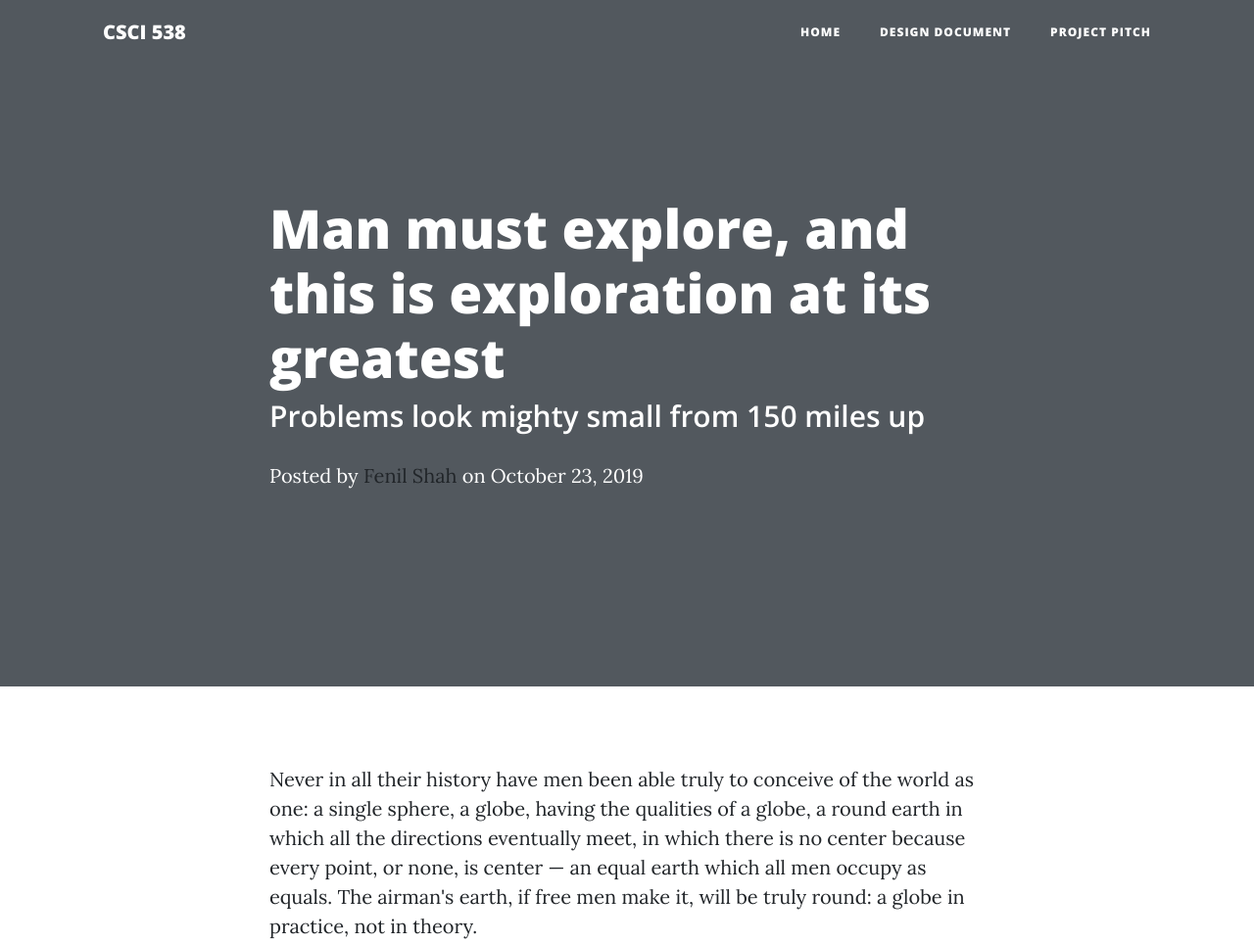
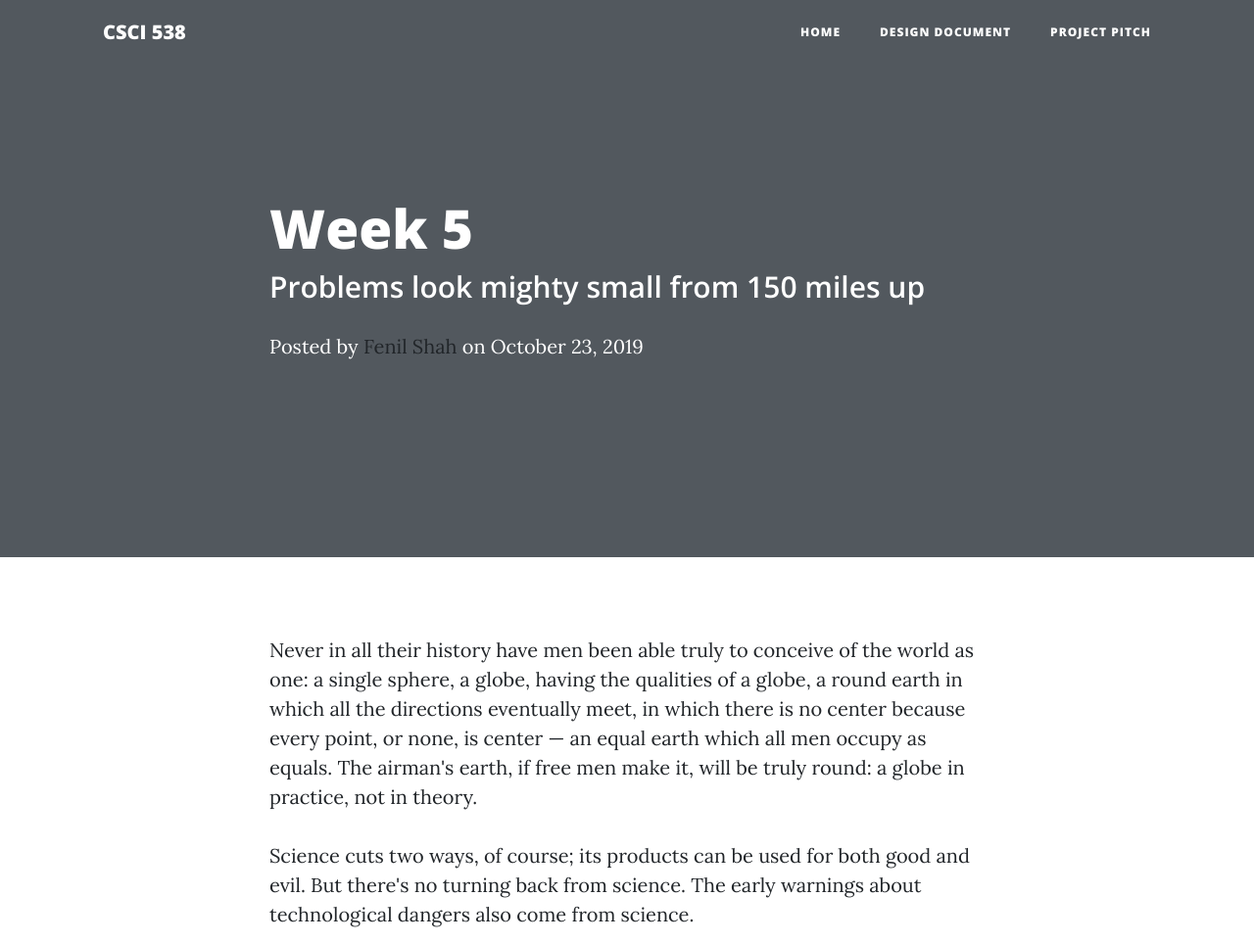
Before and after one commit to xr-games-infinitywar/xr-games-infinitywar.github.io, a website: page post5.html in a window 1280 px wide. Shown: the top 964 px of the page at 98% size. Drawn offline with nearby package versions, Linux system fonts and the light colour scheme.

Commit message:
Update post5.html

```diff
--- a/post5.html
+++ b/post5.html
@@ -59,7 +59,7 @@
       <div class="row">
         <div class="col-lg-8 col-md-10 mx-auto">
           <div class="post-heading">
-            <h1>Man must explore, and this is exploration at its greatest</h1>
+            <h1>Week 5</h1>
             <h2 class="subheading">Problems look mighty small from 150 miles up</h2>
             <span class="post-meta">Posted by
               <a href="#">Fenil Shah</a>
```
